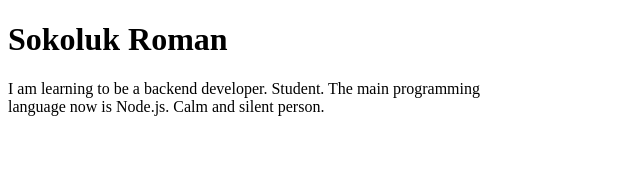
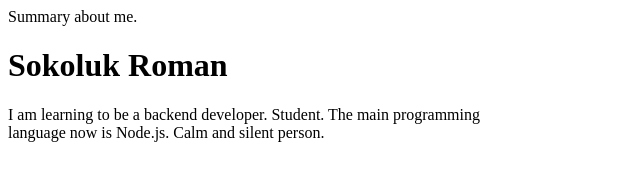
Before and after one commit to RomanSokoluk/RomanSokoluk.github.io, a plain HTML site: page index.html in a window 1280 px wide. Shown: the whole page, without its empty margins (0-640 px from the left). Drawn offline with Linux system fonts and the light colour scheme.

Commit message:
Update index.html

```diff
--- a/index.html
+++ b/index.html
@@ -2,16 +2,12 @@
 <html>
 
 <head>
-    <style>
-        p {
-            width: 500px;
-        }
-    </style>
+    Summary about me.
 </head>
 
 <body>
     <h1>Sokoluk Roman</h1>
-    <p>I am learning to be a backend developer. Student. The main programming language now is Node.js. Calm and silent
+    <p style="width: 500px;">I am learning to be a backend developer. Student. The main programming language now is Node.js. Calm and silent
         person.</p>
 </body>
 
```
